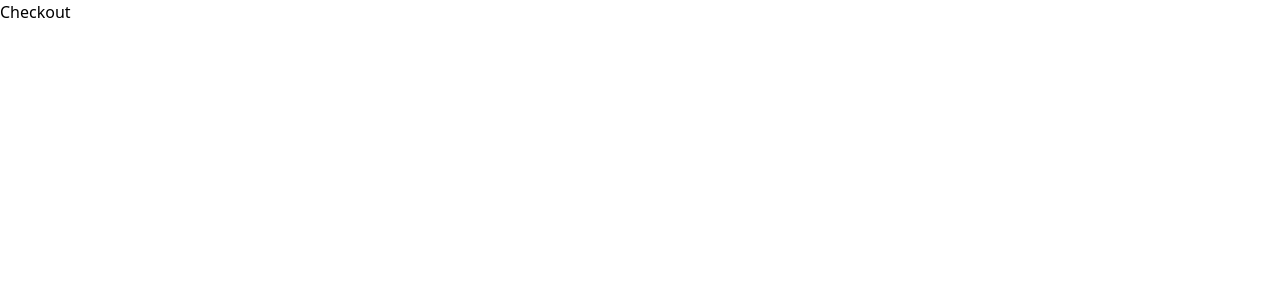
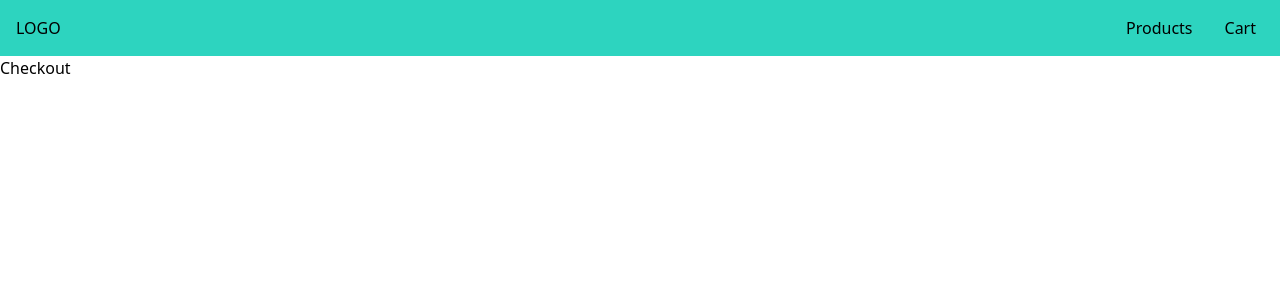
Before and after one commit to NitanJana/shopping-cart, a React (Vite) app: page /checkout in a window 1280 px wide. Shown: the top 300 px of the page. Built offline with nearby package versions, Linux system fonts and the light colour scheme.

Commit message:
feat: add navbar

```diff
--- a/package.json
+++ b/package.json
@@ -10,6 +10,7 @@
     "preview": "vite preview"
   },
   "dependencies": {
+    "prop-types": "^15.8.1",
     "react": "^18.2.0",
     "react-dom": "^18.2.0",
     "react-router-dom": "^6.21.3"
--- /dev/null
+++ b/src/components/NavItem.jsx
@@ -0,0 +1,17 @@
+import { Link } from 'react-router-dom';
+import PropTypes from 'prop-types';
+
+const NavItem = ({ to, title }) => {
+  return (
+    <Link to={to}>
+      <li className="p-2">{title}</li>
+    </Link>
+  );
+};
+
+export default NavItem;
+
+NavItem.propTypes = {
+  to: PropTypes.string.isRequired,
+  title: PropTypes.string.isRequired,
+};
--- /dev/null
+++ b/src/components/Navbar.jsx
@@ -0,0 +1,20 @@
+import { Link } from 'react-router-dom';
+import NavItem from './NavItem';
+
+const Navbar = () => {
+  return (
+    <nav className="flex items-center justify-between bg-teal-400 px-4 py-2">
+      <Link to={'/'}>
+        <div className="">LOGO</div>
+      </Link>
+      <div className="">
+        <ul className="flex gap-4">
+          <NavItem to={'/products'} title={'Products'} />
+          <NavItem to={'/cart'} title={'Cart'} />
+        </ul>
+      </div>
+    </nav>
+  );
+};
+
+export default Navbar;
--- a/src/pages/App.jsx
+++ b/src/pages/App.jsx
@@ -1,7 +1,13 @@
+import Navbar from '../components/Navbar';
 import '../styles/App.css';
 
 function App() {
-  return <div>App</div>;
+  return (
+    <div>
+      <Navbar />
+      APP
+    </div>
+  );
 }
 
 export default App;
--- a/src/pages/Cart.jsx
+++ b/src/pages/Cart.jsx
@@ -1,5 +1,12 @@
+import Navbar from "../components/Navbar";
+
 const Cart = () => {
-  return <div>Cart</div>;
+  return (
+    <div>
+      <Navbar />
+      Cart
+    </div>
+  );
 };
 
 export default Cart;
--- a/src/pages/Checkout.jsx
+++ b/src/pages/Checkout.jsx
@@ -1,5 +1,12 @@
+import Navbar from "../components/Navbar";
+
 const Checkout = () => {
-  return <div>Checkout</div>;
+  return (
+    <div>
+      <Navbar />
+      Checkout
+    </div>
+  );
 };
 
 export default Checkout;
--- a/src/pages/Products.jsx
+++ b/src/pages/Products.jsx
@@ -1,5 +1,12 @@
+import Navbar from '../components/Navbar';
+
 const Products = () => {
-  return <div>Products</div>;
+  return (
+    <div>
+      <Navbar />
+      Products
+    </div>
+  );
 };
 
 export default Products;
```
Also changed, not shown: 1 other file (tests, documents, lock files or other folders).
